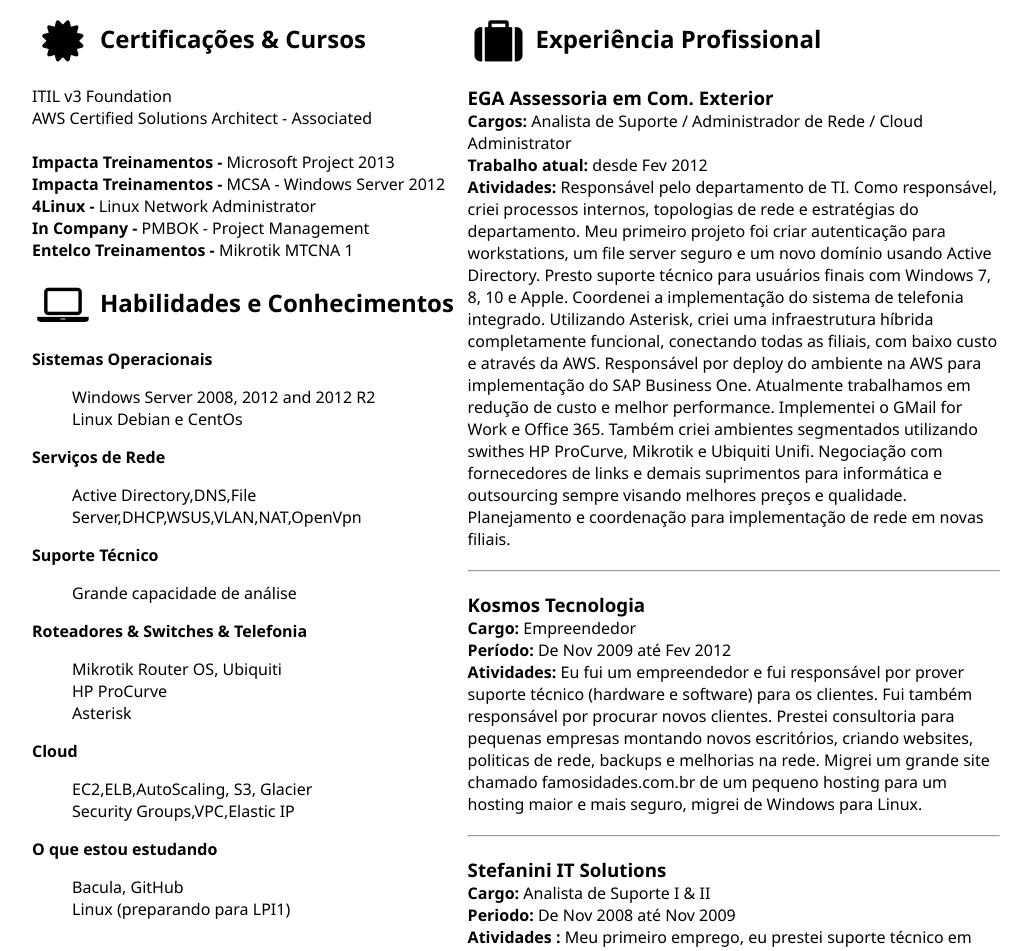
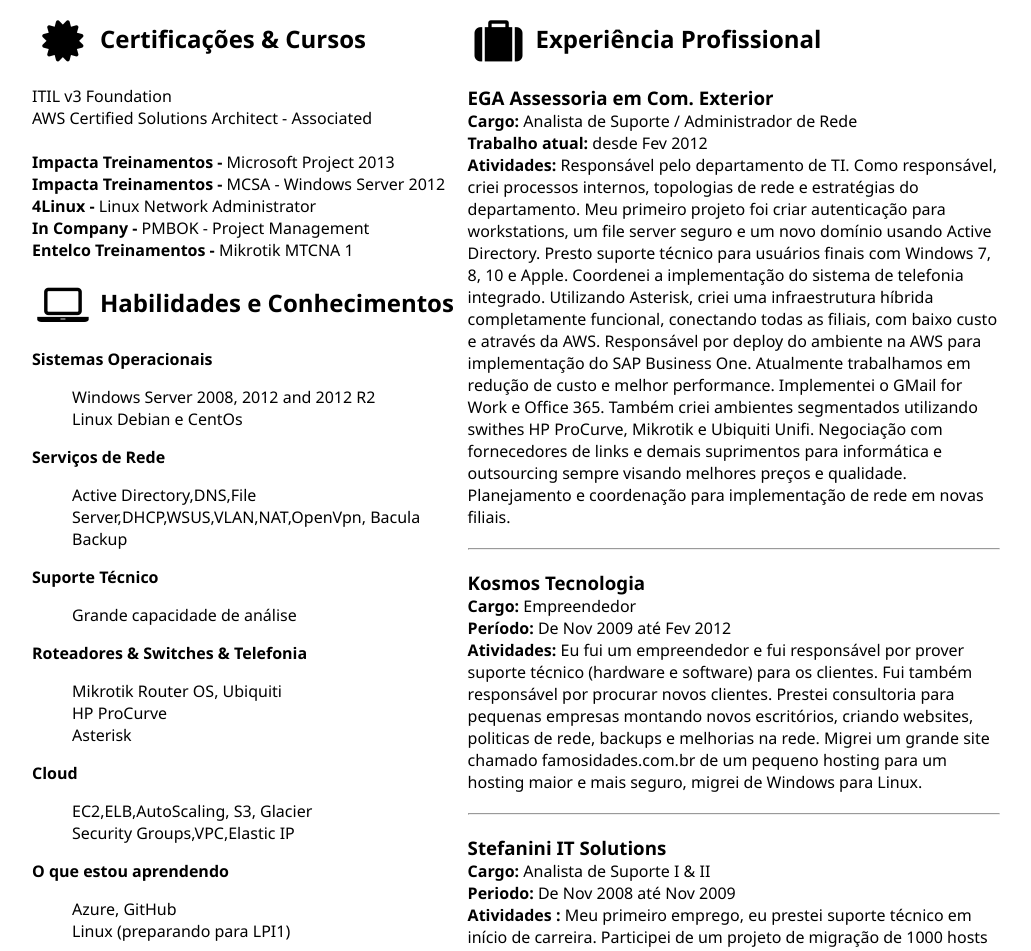
Before and after one commit to jefersonlemos/Resume-pt, a plain HTML site: page index.html in a window 1280 px wide. Shown: the part 393-1344 px from the top of the page, without its empty margins (124-1155 px from the left). Drawn offline with Linux system fonts and the light colour scheme.

Commit message:
Update index.html

```diff
--- a/index.html
+++ b/index.html
@@ -71,7 +71,7 @@
                         <dt>Serviços de Rede</dt>
                         <dd>
                             <ul>
-                                <li>Active Directory,DNS,File Server,DHCP,WSUS,VLAN,NAT,OpenVpn</li>
+                                <li>Active Directory,DNS,File Server,DHCP,WSUS,VLAN,NAT,OpenVpn, Bacula Backup</li>
                             </ul>
                         </dd>
                         <dt>Suporte Técnico</dt>
@@ -98,10 +98,10 @@
 
                             </ul>
                         </dd>
-                        <dt>O que estou estudando</dt>
+                        <dt>O que estou aprendendo</dt>
                         <dd>
                             <ul>
-                                <li>Bacula, GitHub</li>
+                                <li>Azure, GitHub</li>
                                 <li>Linux (preparando para LPI1) </li>
                             </ul>
                         </dd>
@@ -123,7 +123,7 @@
                     <hr />
                     <h2><i class="fa fa-fw fa-2x fa-suitcase"></i> Experiência Profissional</h2>
                     <h3>EGA Assessoria em Com. Exterior</h3>
-                    <strong>Cargos:</strong> Analista de Suporte / Administrador de Rede / Cloud Administrator  <br />
+                    <strong>Cargo:</strong> Analista de Suporte / Administrador de Rede  <br />
                     <strong>Trabalho atual:</strong> desde Fev 2012<br />
                     <strong>Atividades:</strong> Responsável pelo departamento de TI. Como responsável, criei processos internos, topologias de rede e estratégias do departamento.
 Meu primeiro projeto foi criar autenticação para workstations, um file server seguro e um novo domínio usando Active Directory.
```
